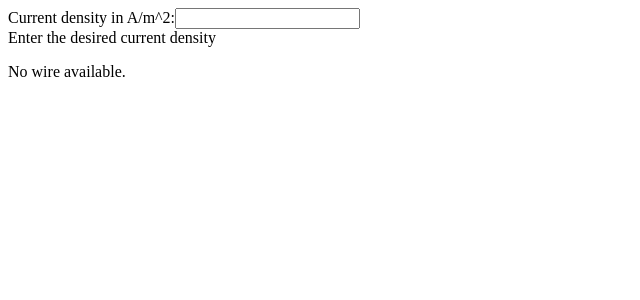
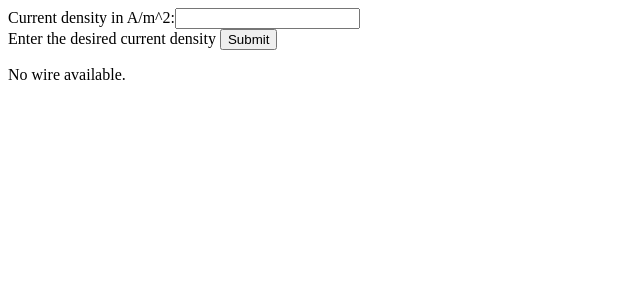
Before and after one commit to mpegjohn/primaryWindingsCalculator, a Django app: page /designer/wire/ in a window 1280 px wide. Shown: the top 300 px of the page, without its empty margins (0-640 px from the left). Run offline with Django 3.2, Linux system fonts and the light colour scheme.

Commit message:
Started to get wire stuff working

```diff
--- a/windingCalculator/designer/templates/designer/wire_size.html
+++ b/windingCalculator/designer/templates/designer/wire_size.html
@@ -1,9 +1,10 @@
 {% load static %}
 
 <link rel="stylesheet" type="text/css" href="{% static 'designer/style.css' %}" />
-
-{{ form }}
-
+<form action="/wire/" method="post">
+    {{ form }}
+    <input type="submit" value="Submit" />
+</form>
 {% if wire_list %}
     <table>
         <tr><th>Bare diameter</th><th>Grade 1 diameter</th><th>Grade 2 diameter</th></tr>
```
